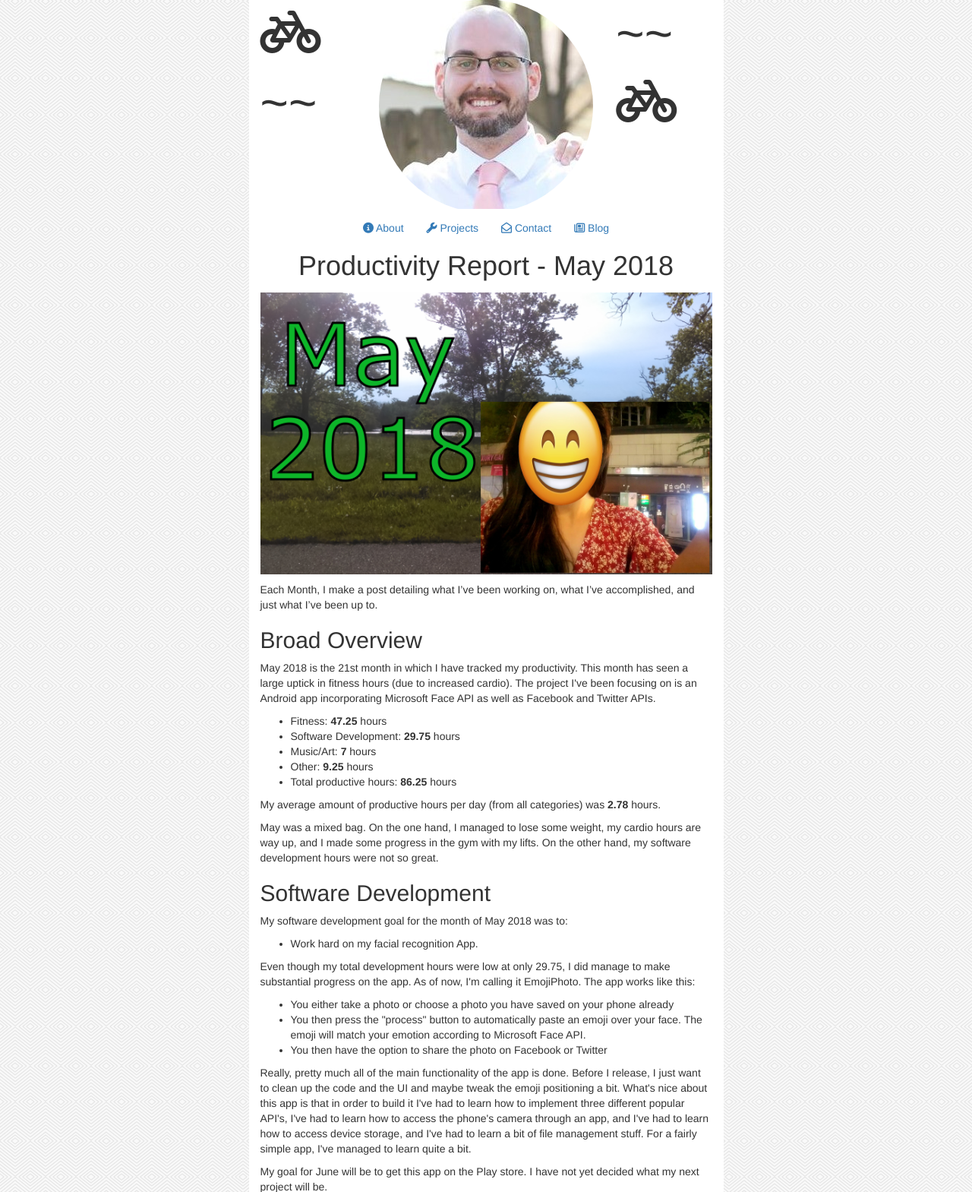
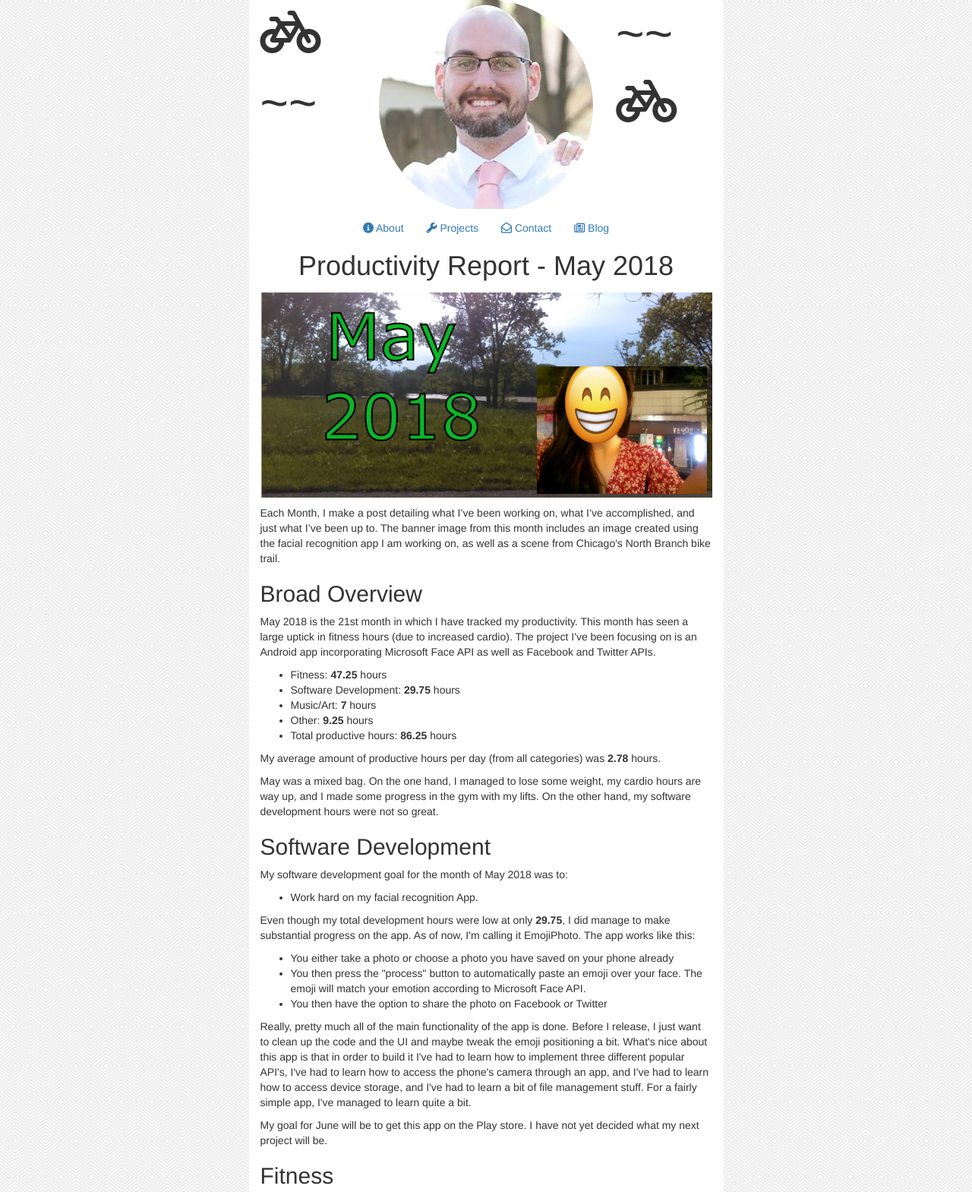
Before and after one commit to I4N-T/site-2, a Django app: page /posts/May2018/ in a window 1280 px wide. Shown: the part 51-1620 px from the top of the page at 76% size. Run offline with Django 3.2, Linux system fonts and the light colour scheme; some libraries are stand-ins or nearby versions.

Commit message:
updated banner image and added some links for May 2018 blog

```diff
--- a/personal/templates/personal/posts/May2018.html
+++ b/personal/templates/personal/posts/May2018.html
@@ -12,7 +12,8 @@
             <h1 class="text-center" style="margin-top: -10px; padding-bottom: 5px;">Productivity Report - May 2018</h1>
             <img class="img-responsive banner-img" src="{% static '/May2018.png' %}" alt="May 2018 banner" />
 
-            <p>Each Month, I make a post detailing what I’ve been working on, what I’ve accomplished, and just what I’ve been up to.</p>
+            <p>Each Month, I make a post detailing what I’ve been working on, what I’ve accomplished, and just what I’ve been up to. The banner image from this month includes an image created using
+			the facial recognition app I am working on, as well as a scene from Chicago's North Branch bike trail.</p>
             <h2>Broad Overview</h2>
             <p>May 2018 is the 21st month in which I have tracked my productivity. This month has seen a large uptick in fitness hours (due to increased cardio). The project I've been focusing
 			 on is an Android app incorporating Microsoft Face API as well as Facebook and Twitter APIs.</p>
@@ -34,7 +35,7 @@
 				<li>Work hard on my facial recognition App.</li>
 			</ul>
 
-			<p>Even though my total development hours were low at only 29.75, I did manage to make substantial progress on the app. As of now, I'm calling it EmojiPhoto. The app works like this:</p>
+			<p>Even though my total development hours were low at only <strong>29.75</strong>, I did manage to make substantial progress on the app. As of now, I'm calling it EmojiPhoto. The app works like this:</p>
 			<ul>
 				<li>You either take a photo or choose a photo you have saved on your phone already</li>
 				<li>You then press the "process" button to automatically paste an emoji over your face. The emoji will match your emotion according to Microsoft Face API.</li>
@@ -61,11 +62,11 @@
             <p>In this past month, I spent <strong>2.25</strong> hours doing other productive stuff.</p>
 
 			<h2>Books</h2>
-			<p>Early in the month I finished reading <u>Snow Crash</u> by Neal Stephenson. This is, hands down, the most action packed story I've ever read. The book also contains some very thought provoking ideas. The story is
+			<p>Early in the month I finished reading <a href="https://www.goodreads.com/book/show/830.Snow_Crash"><u>Snow Crash</u></a> by Neal Stephenson. This is, hands down, the most action packed story I've ever read. The book also contains some very thought provoking ideas. The story is
 			set sometime in the near future, but the world is vastly different than anyone now would expect it to end up (the book was written in the 90's). It's just a really enthralling, thought provoking story set in a
 			fantastic cyber-punk future with a sarcastic sense of humor. I recommend <u>Snow Crash</u> to anyone that enjoys sci-fi, cyber-punk, or action.</p>
 
-			<p>Since I enjoyed <u>Snow Crash</u> so much, I decided to read another Neal Stephenson novel next - <u>The Diamond Age: Or, A Young Lady's Illustrated Primer</u>. This book is so awesome that it makes me want to
+			<p>Since I enjoyed <u>Snow Crash</u> so much, I decided to read another Neal Stephenson novel next - <a href="https://www.goodreads.com/book/show/827.The_Diamond_Age"><u>The Diamond Age: Or, A Young Lady's Illustrated Primer</u></a>. This book is so awesome that it makes me want to
 			retroactively lower my rating for <u>Snow Crash</u> just because I rated <u>Snow Crash</u> a perfect 5/5 but <u>The Diamond Age</u> is even better. <u>The Diamond Age</u> is much more sparse on the action than
 			<u>Snow Crash</u>, but the action sequences is does have do not disappoint.</p>
 
@@ -76,7 +77,7 @@
 
 			 <p>That brief description barely scratches the surface. <u>The Diamond Age</u> is a great book. If you have any interest in Sci-fi, Cyber-punk, or artificial intelligence - this is a must read.</p>
 
-			 <p>The next book on my list is <u>Life 3.0: Being Human in the Age of Artificial Intelligence.</u>. After two fiction books in a row, I figured I ought to go for some non-fiction this time.</p>
+			 <p>The next book on my list is <a href="https://www.goodreads.com/book/show/34272565-life-3-0"><u>Life 3.0: Being Human in the Age of Artificial Intelligence.</u></a>. After two fiction books in a row, I figured I ought to go for some non-fiction this time.</p>
 
 
             <h2>Goals for next month (June 2018):</h2>
```
Also changed, not shown: static/personal/May2018.png.
